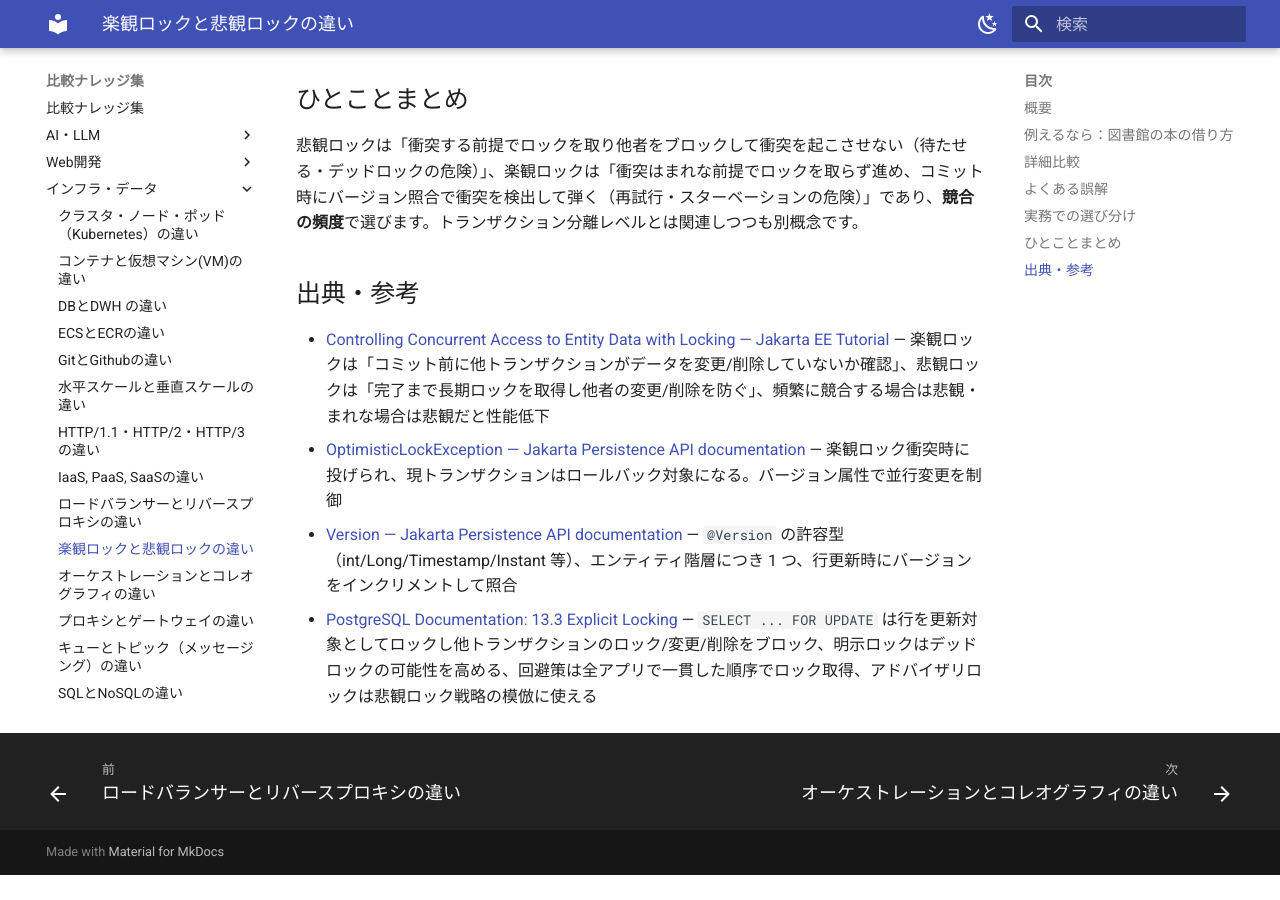
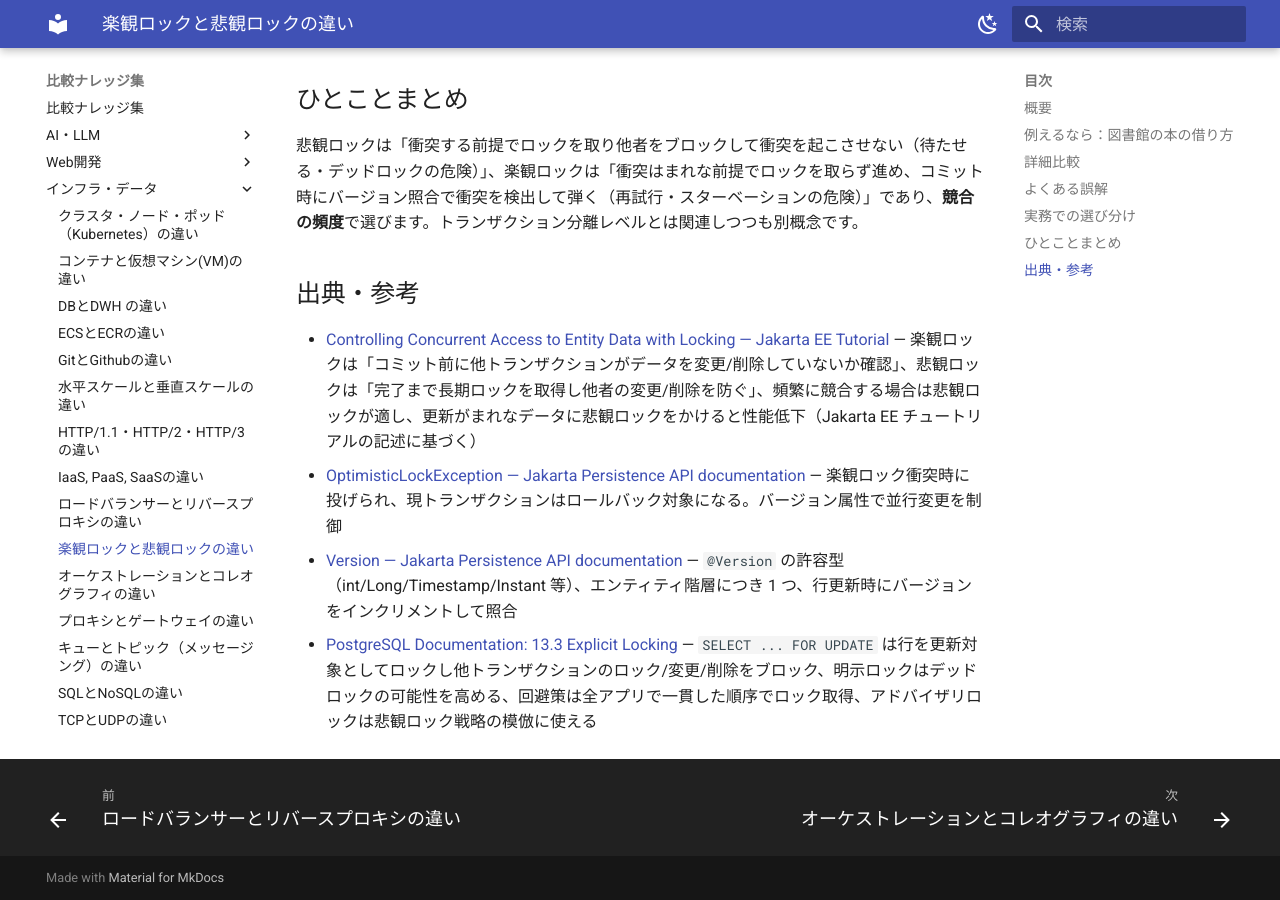
Before and after one commit to tomomira/comparisons, an MkDocs documentation site: the page built from docs/infra-data/optimistic-vs-pessimistic-lock.md, in a window 1280 px wide and 900 px high, scrolled down 2956 px. Built offline with MkDocs 1.6.1 and Material for MkDocs 9.7.7, drawn with Linux system fonts in a browser that asks for light colours; before the commit the page ends 3831 px from its top, so only the background shows below that.

Commit message:
polish(expansion): W2-G3 出典要約の語句崩れ修正（optimistic-vs-pessimistic-lock）

```diff
--- a/docs/infra-data/optimistic-vs-pessimistic-lock.md
+++ b/docs/infra-data/optimistic-vs-pessimistic-lock.md
@@ -57,7 +57,7 @@ PostgreSQL の公式ドキュメントは `SELECT ... FOR UPDATE` を「取得
 
 ## 出典・参考
 
-- [Controlling Concurrent Access to Entity Data with Locking — Jakarta EE Tutorial](https://jakarta.ee/learn/docs/jakartaee-tutorial/current/persist/persistence-locking/persistence-locking.html) — 楽観ロックは「コミット前に他トランザクションがデータを変更/削除していないか確認」、悲観ロックは「完了まで長期ロックを取得し他者の変更/削除を防ぐ」、頻繁に競合する場合は悲観・まれな場合は悲観だと性能低下
+- [Controlling Concurrent Access to Entity Data with Locking — Jakarta EE Tutorial](https://jakarta.ee/learn/docs/jakartaee-tutorial/current/persist/persistence-locking/persistence-locking.html) — 楽観ロックは「コミット前に他トランザクションがデータを変更/削除していないか確認」、悲観ロックは「完了まで長期ロックを取得し他者の変更/削除を防ぐ」、頻繁に競合する場合は悲観ロックが適し、更新がまれなデータに悲観ロックをかけると性能低下（Jakarta EE チュートリアルの記述に基づく）
 - [OptimisticLockException — Jakarta Persistence API documentation](https://jakarta.ee/specifications/persistence/3.2/apidocs/jakarta.persistence/jakarta/persistence/optimisticlockexception) — 楽観ロック衝突時に投げられ、現トランザクションはロールバック対象になる。バージョン属性で並行変更を制御
 - [Version — Jakarta Persistence API documentation](https://jakarta.ee/specifications/persistence/3.2/apidocs/jakarta.persistence/jakarta/persistence/version) — `@Version` の許容型（int/Long/Timestamp/Instant 等）、エンティティ階層につき 1 つ、行更新時にバージョンをインクリメントして照合
 - [PostgreSQL Documentation: 13.3 Explicit Locking](https://www.postgresql.org/docs/current/explicit-locking.html) — `SELECT ... FOR UPDATE` は行を更新対象としてロックし他トランザクションのロック/変更/削除をブロック、明示ロックはデッドロックの可能性を高める、回避策は全アプリで一貫した順序でロック取得、アドバイザリロックは悲観ロック戦略の模倣に使える
```
